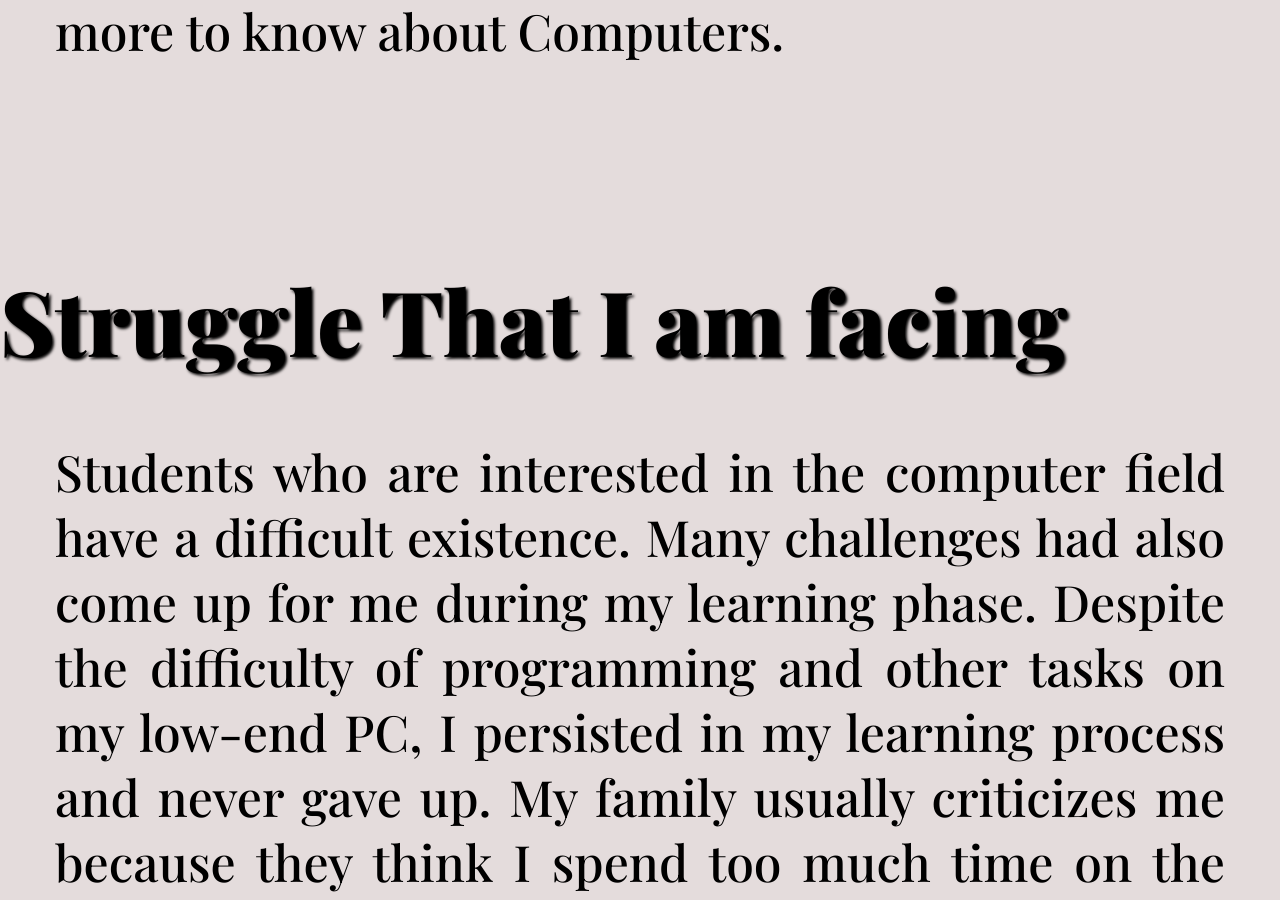
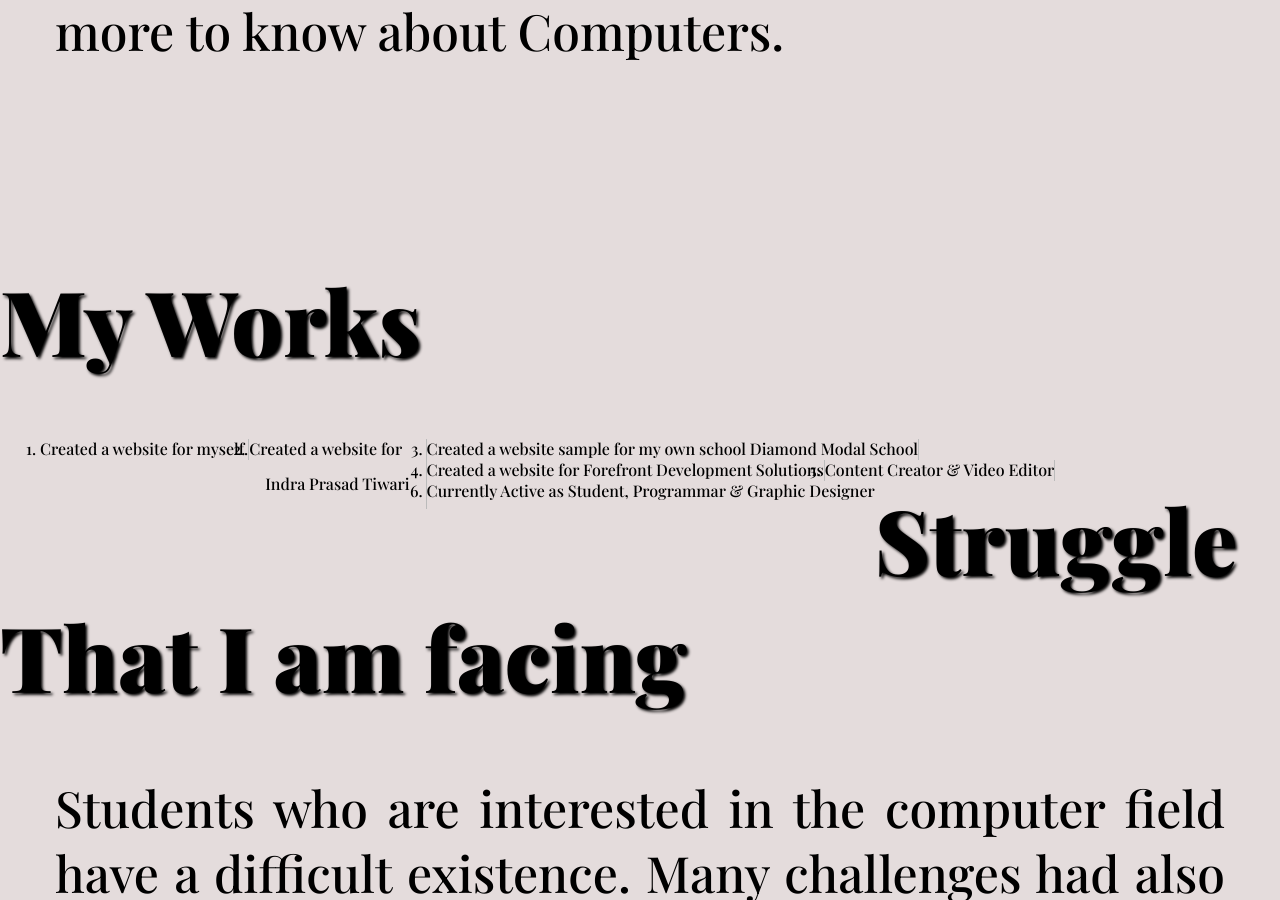
Before and after one commit to PrabhabTiwari/website, a Jekyll site: the page built from about.html, in a window 1280 px wide and 900 px high, scrolled down 1605 px. Built offline with Jekyll 4.4.1, drawn with Linux system fonts in a browser that asks for light colours.

Commit message:
Update about.html

```diff
--- a/about.html
+++ b/about.html
@@ -32,9 +32,26 @@ My interest in technology grew as I worked on it, and I began learning how to co
   <br>
   <br><br><br>
 
+<h1 class="leftalign">My Works</h1>
+<p>
+    <ol>
+<li> Created a website for myself.</li>
+        <li> Created a website for <a href="indratiwari.com.np">Indra Prasad Tiwari</a> </li>
+        <li> Created a website sample for my own school Diamond Modal School</li>
+        <li> Created a website for Forefront Development Solutions</li>
+    <li> Content Creator & Video Editor </li>
+
+        <li> Currently Active as Student, Programmar & Graphic Designer</li>
+
+    </ol>
+</p>
+
+
+
   <h1 class="leftalign">Struggle That I am facing</h1>
   <p>Students who are interested in the computer field have a difficult existence. Many challenges had also come up for me during my learning phase. Despite the difficulty of programming and other tasks on my low-end PC, I persisted in my learning process and never gave up. My family usually criticizes me because they think I spend too much time on the computer, but I convinced them and now they all are proud of me.
-  </p>
+  </p> <br>
+
 
   <h3>Say Hi on...<br>
       <a href="https://www.facebook.com/tiwariprabhab/">Facebook</a>
```
